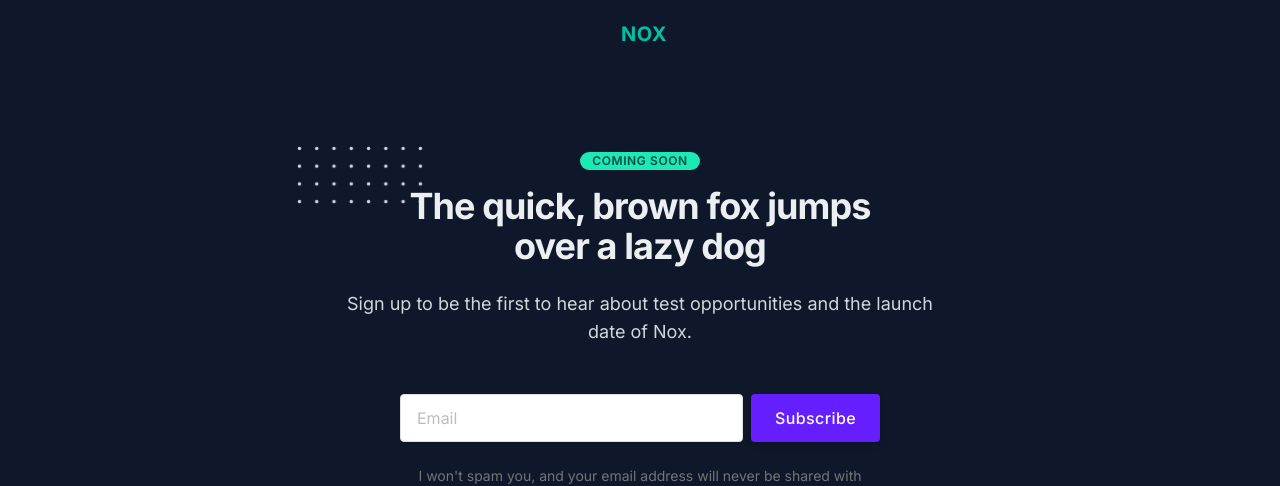
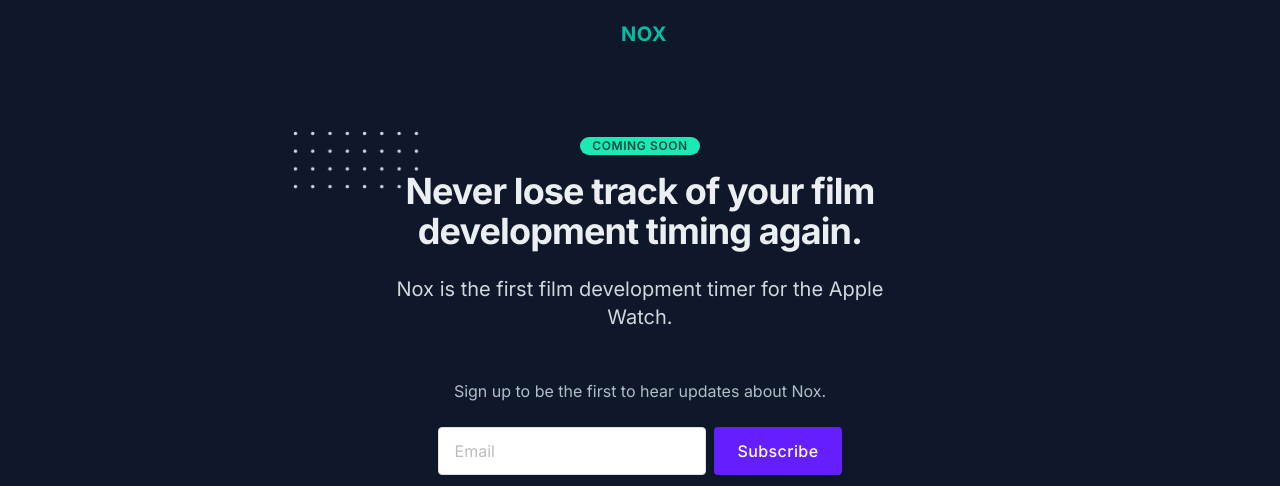
Before and after one commit to Eppu/nox-website, a Next.js app: page / in a window 1280 px wide. Shown: the top 486 px of the page. Built offline with nearby package versions, Linux system fonts and the light colour scheme.

Commit message:
Update copy and add Prettier config

```diff
--- a/components/Nav.js
+++ b/components/Nav.js
@@ -1,5 +1,5 @@
-import Link from "next/link";
-import { useState } from "react";
+import Link from 'next/link';
+import { useState } from 'react';
 
 const Nav = () => {
   return (
--- a/components/Subscribe.js
+++ b/components/Subscribe.js
@@ -1,10 +1,7 @@
 import { useState, useRef } from 'react';
-import Link from 'next/link';
 import Spinner from './Spinner';
 import ErrorMessage from './ErrorMessage';
 import SuccessMessage from './SuccessMessage';
-
-// import LoadingSpinner from 'components/LoadingSpinner';
 
 export default function Subscribe() {
   const [form, setForm] = useState({ state: '', message: '' });
@@ -12,7 +9,7 @@
 
   const subscribe = async (e) => {
     e.preventDefault();
-    setForm({state: 'loading'});
+    setForm({ state: 'loading' });
     const response = await fetch('/api/subscribe', {
       body: JSON.stringify({
         email: inputEl.current.value,
@@ -23,25 +20,28 @@
       method: 'POST',
     });
 
-    const { error } =  await response.json();
+    const { error } = await response.json();
     if (error) {
       // display error message on form
       setForm({
         state: 'error',
-            message: error
+        message: error,
       });
       return;
     }
     inputEl.current.value = '';
     setForm({
       state: 'success',
-        message: `Yay! You're now subscribed to the the list.`
+      message: `Yay! You're now subscribed to the the list.`,
     });
-}
+  };
 
   return (
     <>
-    <form className="flex flex-col items-center w-full mb-4 md:flex-row md:px-16" onSubmit={subscribe}>
+      <form
+        className="flex flex-col items-center w-full mb-4 md:flex-row md:px-16"
+        onSubmit={subscribe}
+      >
         <input
           ref={inputEl}
           aria-label="Email for newsletter signup"
@@ -59,14 +59,13 @@
           {form.state === 'loading' ? <Spinner /> : 'Subscribe'}
         </button>
       </form>
-          {/* <p className="max-w-md mb-2 text-xs text-gray-600 sm:text-sm md:text-center"> */}
-            {/* {form.state === 'error' ? <ErrorMessage message={form.message} /> : form.state === 'success' ? <SuccessMessage message={form.message} /> : ''} */}
       <div className="max-w-md mb-2 text-xs text-gray-600 sm:text-sm md:text-center">
         {form.state === 'error' && <ErrorMessage>{form.message}</ErrorMessage>}
-            {form.state === 'success' && <SuccessMessage>{form.message}</SuccessMessage>}
+        {form.state === 'success' && (
+          <SuccessMessage>{form.message}</SuccessMessage>
+        )}
       </div>
-          {/* </p> */}
-          <p className="max-w-md mb-10 text-xs text-gray-600 sm:text-sm md:text-center">
+      <p className="max-w-md mb-10 text-xs text-left text-gray-600 sm:text-sm sm:text-center">
         I won't spam you, and your email address will never be shared with
         anyone else. You're free to unsubscribe at any time.
       </p>
--- a/package.json
+++ b/package.json
@@ -18,6 +18,7 @@
     "eslint": "8.7.0",
     "eslint-config-next": "12.0.8",
     "postcss": "^8.4.5",
+    "prettier": "^2.5.1",
     "tailwindcss": "^3.0.15"
   }
 }
--- a/pages/_app.js
+++ b/pages/_app.js
@@ -1,7 +1,7 @@
-import '../styles/globals.css'
+import '../styles/globals.css';
 
 function MyApp({ Component, pageProps }) {
-  return <Component {...pageProps} />
+  return <Component {...pageProps} />;
 }
 
-export default MyApp
+export default MyApp;
--- a/pages/index.js
+++ b/pages/index.js
@@ -1,7 +1,7 @@
-import Head from "next/head";
-import Image from "next/image";
-import Nav from "../components/Nav";
-import Subscribe from "../components/Subscribe";
+import Head from 'next/head';
+import Image from 'next/image';
+import Nav from '../components/Nav';
+import Subscribe from '../components/Subscribe';
 
 export default function Home() {
   return (
@@ -9,7 +9,7 @@
       <div className="flex flex-col h-screen justify-between">
         <Nav />
         <div className="flex flex-col items-center max-w-2x1 px-4 pt-16 mx-auto sm:max-w-xl md:max-w-2xl lg-pt-32 md:px-8">
-          <div className="max-w-xl mb-10 md:mx-auto sm:text-center lg:max-w-2xl md:mb-12">
+          <div className="max-w-xl mb-4 md:mx-auto sm:text-center lg:max-w-2xl md:mb-6">
             <div>
               <p className="inline-block px-3 py-px mb-4 text-xs font-semibold tracking-wider text-teal-900 uppercase rounded-full bg-teal-accent-400">
                 Coming soon
@@ -39,13 +39,16 @@
                     height="24"
                   />
                 </svg>
-                <span className="relative">The</span>
-              </span>{" "}
-              quick, brown fox jumps over a lazy dog
+                <span className="relative">Never</span>
+              </span>{' '}
+              lose track of your film development timing again.
             </h2>
-            <p className="text-base text-blue-gray-100 md:text-lg">
-              Sign up to be the first to hear about test opportunities and the
-              launch date of Nox.
+            <h3 className="max-w-lg text-xl text-leftfont-semibold text-blue-gray-100 mb-12 md:text-xl md:mx-auto">
+              Nox is the first film development timer for the{' '}
+              <span>Apple Watch</span>.
+            </h3>
+            <p className="max-w-lg text-base text-blue-gray-200 md:text-md">
+              Sign up to be the first to hear updates about Nox.
             </p>
           </div>
           <Subscribe />
```
Also changed, not shown: pages/api/subscribe.js (+6 -6 lines), .eslintrc.json, .prettierrc.json (added), components/ErrorMessage.js (indentation only), components/Spinner.js (indentation only), components/SuccessMessage.js (indentation only), 2 other files (tests, documents, lock files or other folders). Lines whose indentation alone changed are shown as unchanged.
